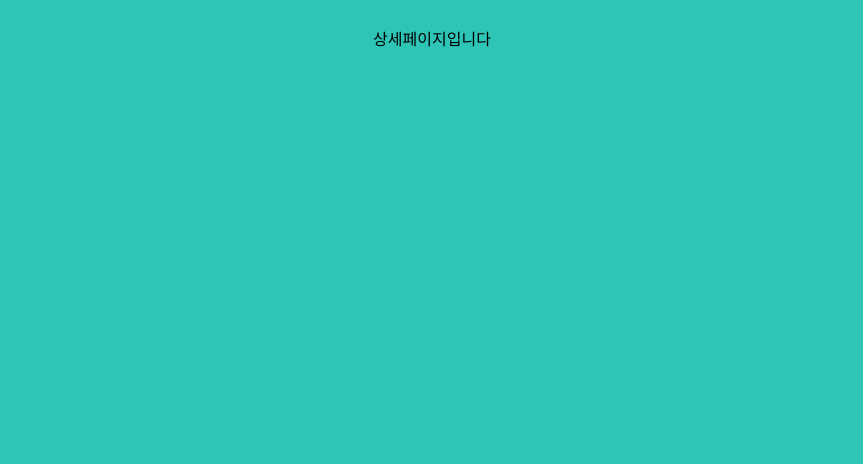
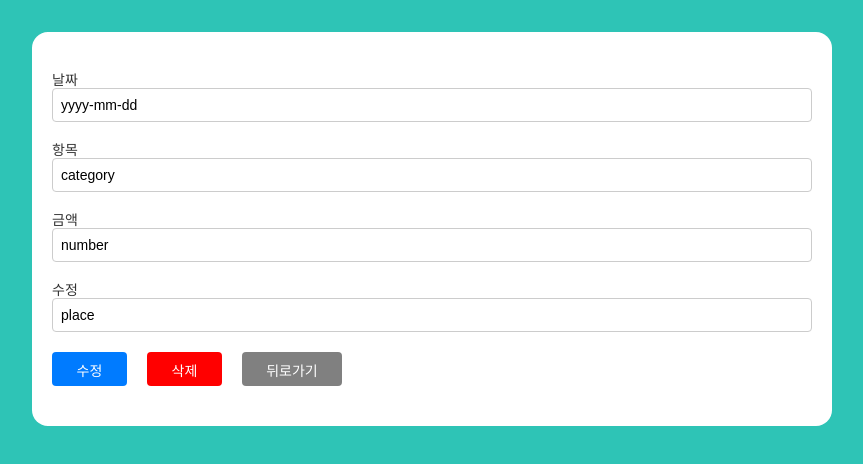
Before and after one commit to Ahnjonghyun87/AdvancedAccountBook, a React (Vite) app: page /detail/dinner in a window 1280 px wide. Shown: the top 464 px of the page, without its empty margins (208-1071 px from the left). Built offline with nearby package versions, Linux system fonts and the light colour scheme.

Commit message:
feat:상세페이지목업완

```diff
--- a/src/pages/Detail/Detail.jsx
+++ b/src/pages/Detail/Detail.jsx
@@ -1,4 +1,132 @@
+import styled from "styled-components";
+
 const Detail = () => {
-  return <div>상세페이지입니다</div>;
+  return (
+    <StWrapBox>
+      <StSingleBox>
+        <StLabel>날짜</StLabel>
+        <StInput
+          type="text"
+          id="date"
+          placeholder="YYYY-MM-DD"
+          value="yyyy-mm-dd"
+        />
+      </StSingleBox>
+      <StSingleBox>
+        <StLabel>항목</StLabel>
+        <StInput
+          type="text"
+          id="item"
+          placeholder="지출항목"
+          value="category"
+        />
+      </StSingleBox>
+      <StSingleBox>
+        <StLabel>금액</StLabel>
+        <StInput
+          type="text"
+          id="amount"
+          placeholder="지출금액"
+          value="number"
+        />
+      </StSingleBox>
+      <StSingleBox>
+        <StLabel>수정</StLabel>
+        <StInput
+          type="text"
+          id="description"
+          placeholder="지출금액"
+          value="place"
+        />
+      </StSingleBox>
+      <StSingleBox>
+        <StConfigButton>수정</StConfigButton>
+        <StDeleteButton>삭제</StDeleteButton>
+        <StPreviousButton>뒤로가기</StPreviousButton>
+      </StSingleBox>
+    </StWrapBox>
+  );
 };
 export default Detail;
+
+const StWrapBox = styled.div`
+  max-width: 800px;
+  margin: 0px auto;
+  padding: 20px;
+  background-color: #ffffff;
+  border-radius: 16px;
+  text-align: left;
+`;
+
+const StLabel = styled.label`
+  font-size: 14px;
+  color: #333333;
+  margin-bottom: 5px;
+`;
+
+const StInput = styled.input`
+  padding: 8px;
+  border: 1px solid #cccccc;
+  border-radius: 4px;
+  font-size: 14px;
+  width: 100%;
+`;
+
+const StConfigButton = styled.button`
+  padding: 8px 10px;
+  height: 34px;
+  width: 75px;
+  background-color: #007bff;
+  color: #ffffff;
+  border: none;
+  border-radius: 4px;
+  font-size: 14px;
+  cursor: pointer;
+  margin-right: 20px;
+  transition: background-color 0.2s ease-in-out;
+
+  &:hover {
+    background-color: #0056b3; /* 다크블루 색상 */
+  }
+`;
+
+const StDeleteButton = styled.button`
+  padding: 8px 10px;
+  height: 34px;
+  width: 75px;
+  background-color: #ff0000;
+  color: #ffffff;
+  border: none;
+  border-radius: 4px;
+  font-size: 14px;
+  cursor: pointer;
+  margin-right: 20px;
+  transition: background-color 0.2s ease-in-out;
+
+  &:hover {
+    background-color: #8b0000; /* 다크레드 색상 */
+  }
+`;
+
+const StPreviousButton = styled.button`
+  padding: 8px 10px;
+  height: 34px;
+  width: 100px;
+  background-color: gray;
+  color: #ffffff;
+  border: none;
+  border-radius: 4px;
+  font-size: 14px;
+  cursor: pointer;
+  margin-right: 20px;
+  transition: background-color 0.2s ease-in-out;
+
+  &:hover {
+    background-color: darkslategrey; /* 다크그레이 색상 */
+  }
+`;
+
+const StSingleBox = styled.div`
+  margin-top: 20px;
+  margin-bottom: 20px;
+`;
```
